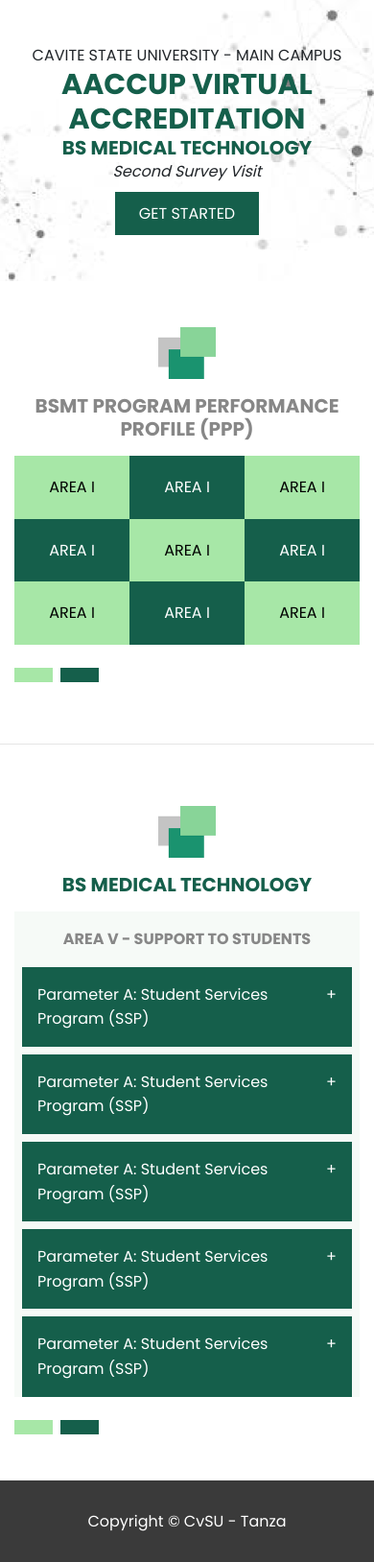
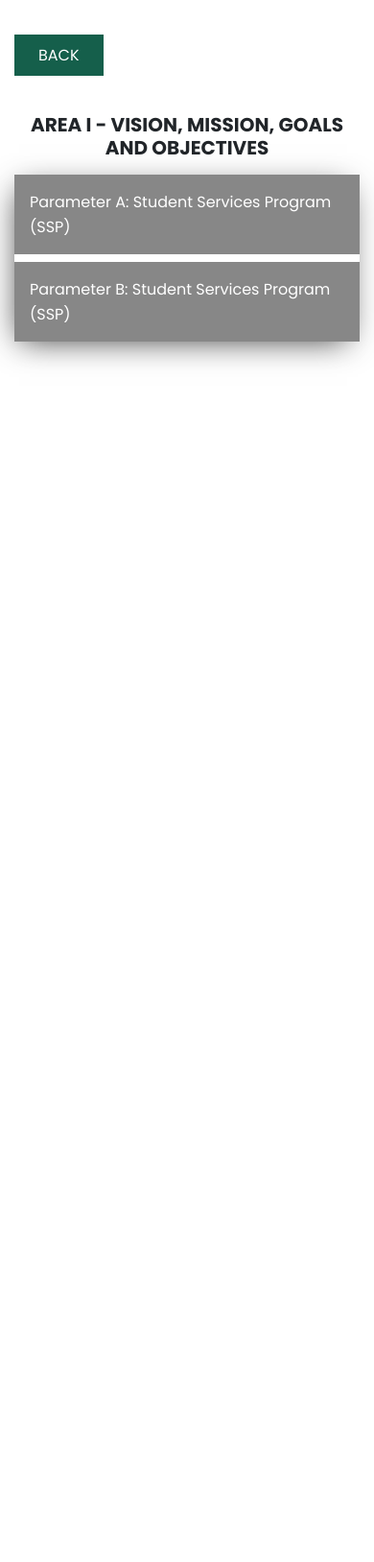
Before and after one commit to Vincexx/medtech, a plain HTML site: page index.html in a window 390 px wide. Shown: the part 72-1700 px from the top of the page at 96% size. After the commit the page ends 844 px from the top, so only its background shows below. Drawn offline with nearby package versions, Linux system fonts and the light colour scheme; some packages are replaced by stand-ins of ours; a script that the page names is missing.

Commit message:
updates 0.3

```diff
--- /dev/null
+++ b/app.js
@@ -0,0 +1,136 @@
+const app = Vue.createApp({
+  data() {
+    return {
+      areasbyDocuments: [
+        {
+          id: 1,
+          name: "AREA I - VISION, MISSION, GOALS AND OBJECTIVES",
+          areaI: false,
+          parameters: [
+            {
+              id: 1,
+              name: "Parameter A: Student Services Program (SSP)",
+              title: "SYSTEM – INPUTS AND PROCESS",
+              content: [
+                {
+                  name: "S.1 – The institution has Student Services Program.",
+                  link: "",
+                },
+                {
+                  name: "S.2 – The institution has Student Services Program.",
+                  link: "",
+                },
+              ],
+            },
+            {
+                id: 2,
+                name: "Parameter B: Student Services Program (SSP)",
+                title: "SYSTEM – INPUTS AND PROCESS",
+                content: [
+                  {
+                    name: "S.1 – Thess institution has Student Services Program.",
+                    link: "",
+                  },
+                  {
+                    name: "S.2 – Thess institution has Student Services Program.",
+                    link: "",
+                  },
+                ],
+              },
+          ],
+        },
+        {
+          id: 2,
+          name: "AREA II - FACULTY",
+          areaII: false,
+          parameters: [
+            {
+              name: "Parameter B: Student Services Program (SSP)",
+              title: "SYSTEM – INPUTS AND PROCESS",
+              content: [
+                {
+                  name: "S.1 – The institution has Student Services Program.",
+                  link: "",
+                },
+                {
+                  name: "S.2 – The institution has Student Services Program.",
+                  link: "",
+                },
+              ],
+            },
+            {
+              name: "Parameter A: Student Services Program (SSP)",
+            },
+          ],
+        },
+        {
+          id: 3,
+          name: "AREA III - CURRICULUM AND INSTRUCTIONS",
+          areaIII: false,
+        },
+        {
+          id: 4,
+          name: "AREA IV - SUPPORT TO STUDENTS",
+          areaIV: false,
+        },
+        {
+          id: 5,
+          name: "AREA V - RESEARCH",
+          areaV: false,
+        },
+        {
+          id: 6,
+          name: "AREA VI - EXTENSION AND COMMUNITY INVOLVEMENT",
+          areaVI: false,
+        },
+        {
+          id: 7,
+          name: "AREA VII - LIBRARY",
+          areaVII: false,
+        },
+        {
+          id: 8,
+          name: "AREA VIII - PHYSICAL PLANT AND FACILITIES",
+          areaVIII: false,
+        },
+        {
+          id: 9,
+          name: "AREA IX - LABORATORIES",
+          areaIX: false,
+        },
+        {
+          id: 10,
+          name: "AREA X - ADMINISTRATION",
+          areaX: false,
+        },
+      ],
+      id: 1,
+      showDocuments: true,
+      toggle: false,
+      parameter_id: null,
+    };
+  },
+  methods: {
+    showSection(param, id) {
+      this.areasbyDocuments.areaI = false;
+      this.areasbyDocuments.areaII = false;
+      this.areasbyDocuments.areaIII = false;
+      this.areasbyDocuments.areaIV = false;
+      this.areasbyDocuments.areaV = false;
+      this.areasbyDocuments.areaVI = false;
+      this.areasbyDocuments.areaVII = false;
+      this.areasbyDocuments.areaVIII = false;
+      this.areasbyDocuments.areaIX = false;
+      this.areasbyDocuments.areaX = false;
+      this.areasbyDocuments[param[2]] = true;
+      this.id = id;
+      this.showDocuments = true;
+    },
+    showParameter(id) {
+        this.toggle = !this.toggle,
+        this.parameter_id = id
+    }
+  },
+});
+
+app.mount("#app");
--- a/index.html
+++ b/index.html
@@ -22,6 +22,7 @@
     <link rel="stylesheet" href="https://unpkg.com/aos@next/dist/aos.css" />
   </head>
   <body>
+    <div id="app">
       <header>
         <div class="container">
           <div class="mt-3">
@@ -29,8 +30,7 @@
           </div>
         </div>
       </header>
-
-    <section class="bg-img">
+      <section v-show="!showDocuments" class="bg-img">
         <div class="container">
           <div
             class="
@@ -47,7 +47,7 @@
                 AACCUP VIRTUAL ACCREDITATION
               </h1>
               <h3 class="primary-color font-bold">BS MEDICAL TECHNOLOGY</h3>
-            <p class="pb-2"><i>Second Survey Visit</i></p>
+              <p class="pb-2"><i>Level II Visit</i></p>
               <button class="bg-primary-color btn-success">GET STARTED</button>
             </div>
             <div class="col-md-4 d-none d-md-block">
@@ -56,8 +56,7 @@
           </div>
         </div>
       </section>
-
-    <section>
+      <section v-show="!showDocuments">
         <div class="container">
           <div class="text-center text-md-left mb-3">
             <img src="img/component.png" alt="" class="component" />
@@ -86,59 +85,52 @@
           </div>
         </div>
       </section>
-
-    <hr>
-
-    <section>
+      <section v-show="!showDocuments" class="bg-img">
+        <div class="container">
+          <div class="text-center text-md-left mb-3">
+            <img src="img/component.png" alt="" class="component" />
+          </div>
+          <div class="row d-md-flex justify-content-between">
+            <div class="col-md-4 mb-3">
+              <h4 class="secondary-color font-bold text-center text-md-left">
+                BSMT Compliance Report
+              </h4>
+            </div>
+            <div class="col-md-6 split">
+              <button class="bg-tertiary-color btn-area">AREA I</button>
+              <button class="bg-tertiary-color btn-area">AREA I</button>
+              <button class="bg-tertiary-color btn-area">AREA I</button>
+              <button class="bg-tertiary-color btn-area">AREA I</button>
+              <button class="bg-tertiary-color btn-area">AREA I</button>
+              <button class="bg-tertiary-color btn-area">AREA I</button>
+              <button class="bg-tertiary-color btn-area">AREA I</button>
+              <button class="bg-tertiary-color btn-area">AREA I</button>
+              <button class="bg-tertiary-color btn-area">AREA I</button>
+            </div>
+          </div>
+          <div class="lines mt-4">
+            <div class="line bg-tertiary-color mr-2"></div>
+            <div class="line bg-primary-color"></div>
+          </div>
+        </div>
+      </section>
+      <section v-show="!showDocuments" id="documents">
         <div class="container">
           <div class="text-center text-md-left mb-3">
             <img src="img/component.png" alt="" class="component" />
           </div>
           <div class="mb-3">
             <h4 class="text-center primary-color font-bold">
-            BS MEDICAL TECHNOLOGY
+              BS MEDICAL TECHNOLOGY DOCUMENTS
             </h4>
           </div>
-        <div class="bg-fourth-color px-2 pb-md-5 px-md-5">
-          <p class="text-center font-bold secondary-color py-3">
-            AREA V - SUPPORT TO STUDENTS
+          <div class="bg-fourth-color px-2 p-md-5">
+            <div class="document-areas">
+              <div @click="showSection(Object.keys(item), item.id)"  v-for="(item, index) in areasbyDocuments" :key="index"  class="text-center bg-primary-color py-3 px-3 mb-2">
+                <p class="font-light">
+                  {{ item.name }}
                 </p>
-          <div>
-            <div class="bg-primary-color py-3 px-3 mb-2 d-flex justify-content-between">
-              <p class="font-light">
-                Parameter A: Student Services Program (SSP)
-              </p>
-              <p class="font-light">+</p>
               </div>
-
-            <div class="bg-primary-color py-3 px-3 mb-2 d-flex justify-content-between">
-              <p class="font-light">
-                Parameter A: Student Services Program (SSP)
-              </p>
-              <p class="font-light">+</p>
-            </div>
-
-            <div class="bg-primary-color py-3 px-3 mb-2 d-flex justify-content-between">
-                <p class="font-light">
-                  Parameter A: Student Services Program (SSP)
-                </p>
-                <p class="font-light">+</p>
-              </div>
-
-              <div class="bg-primary-color py-3 px-3 mb-2 d-flex justify-content-between">
-                <p class="font-light">
-                  Parameter A: Student Services Program (SSP)
-                </p>
-                <p class="font-light">+</p>
-              </div>
-
-              <div class="bg-primary-color py-3 px-3 mb-2 d-flex justify-content-between">
-                <p class="font-light">
-                  Parameter A: Student Services Program (SSP)
-                </p>
-                <p class="font-light">+</p>
-              </div>
-
             </div>
           </div>
           <div class="lines mt-4">
@@ -148,10 +140,43 @@
         </div>
       </section>
 
-    <footer class="bg-footer">
+      <section class="parameters" v-show="id === item.id && showDocuments" v-for="(item, index) in areasbyDocuments" :key="index">
+        <div class="container">
+          <div class="mb-5">
+            <a href="#documents" @click="showDocuments = false" class="bg-primary-color btn-success">
+              BACK
+            </a>
+          </div>
+          <div>
+            <h4 class="font-bold text-center">{{ item.name }}</h1>
+            <div class="box p-md-5 mt-3">
+
+               <div v-for="(parameter, index) in item.parameters" :key="index">
+                  <div v-show="!toggle" @click="showParameter(parameter.id)" class="second-box bg-secondary-color mb-2 p-3 d-flex justify-content-between align-items-center">
+                      <p class="font-light">
+                        {{ parameter.name }}
+                      </p>
+                  </div>
+
+                  <div>
+                    <div class="mb-2" v-show="toggle && parameter_id === parameter.id"  v-for="(content, index) in parameter.content" :key="index">
+                        <a href="">{{ content.name }}</a>
+                    </div>
+                  </div>
+               </div>
+
+
+            </div>
+          </div>
+        </div>
+      </section>
+
+      <footer class="bg-footer" v-show="!showDocuments">
         <p class="font-light text-center">Copyright &copy; CvSU - Tanza</p>
       </footer>
+    </div>
 
+    <script src="app.js"></script>
     <script src="https://unpkg.com/aos@next/dist/aos.js"></script>
 
     <script>
--- a/style.css
+++ b/style.css
@@ -53,8 +53,8 @@ section {
 }
 
 .bg-footer {
-    background: #3a3a3a;
-    padding: 30px 0;
+  background: #3a3a3a;
+  padding: 30px 0;
 }
 
 .font-light {
@@ -126,6 +126,23 @@ h4 {
   width: 60px;
 }
 
+.document-areas > div:hover {
+  background: #878787;
+  transition: all ease-in 0.2s;
+  cursor: pointer;
+}
+
+.parameters .box {
+  box-shadow: -4px 7px 32px -9px rgba(0, 0, 0, 0.8);
+  -webkit-box-shadow: -4px 7px 32px -9px rgba(0, 0, 0, 0.8);
+  -moz-box-shadow: -4px 7px 32px -9px rgba(0, 0, 0, 0.8);
+}
+
+.parameters .second-box:hover {
+  background: #155f4b;
+  transition: all ease-in 0.2s;
+  cursor: pointer;
+}
 
 @media (min-width: 40em) {
   h1 {
```
Lines whose indentation alone changed are shown as unchanged.
